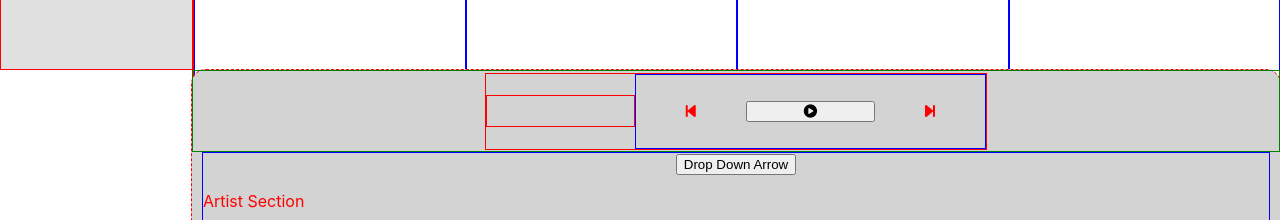
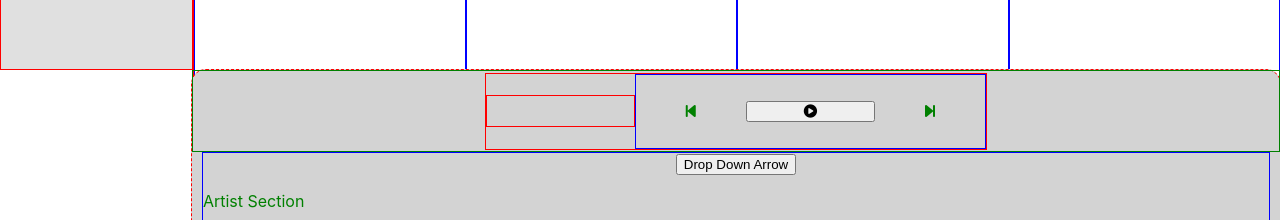
Before and after one commit to KevinKra/SoundStorm, a React (Create React App) app: page / in a window 1280 px wide. Shown: the part 732-952 px from the top of the page. Built offline with nearby package versions, Linux system fonts and the light colour scheme; no server answers.

Commit message:
Handle page transitions

```diff
--- a/src/components/SupportPage/SupportPage.js
+++ b/src/components/SupportPage/SupportPage.js
@@ -4,11 +4,25 @@ import AudioPlayer from "../../containers/AudioPlayer/AudioPlayer";
 import { connect } from "react-redux";
 
 class SupportPage extends Component {
+  state = {
+    displayFullPage: false
+  };
+
   handleStyles = () => {
+    console.log("fire");
+    if (
+      Object.keys(this.props.currentSong).length !== 0 &&
+      this.state.displayFullPage === true
+    ) {
+      return {
+        transform: "translateY(70vh)",
+        color: "red"
+      };
+    }
     if (Object.keys(this.props.currentSong).length === 0) {
       return {
         transform: "translateY(100vh)",
-        color: "red"
+        color: "green"
       };
     }
     return {
@@ -17,12 +31,12 @@ class SupportPage extends Component {
     };
   };
 
+  toggleExpand = () => {
+    const toggle = this.state.displayFullPage;
+    this.setState({ displayFullPage: !toggle });
+  };
+
   render() {
-    const hidePage = {
-      transform: "translateY(100vh)",
-      color: "red"
-    };
-
     return (
       <section className="SupportPage" style={this.handleStyles()}>
         <section className="CardControls">
@@ -30,7 +44,7 @@ class SupportPage extends Component {
         </section>
         <section className="ArtistBio">
           <header>
-            <button>Drop Down Arrow</button>
+            <button onClick={this.toggleExpand}>Drop Down Arrow</button>
           </header>
           <p>Artist Section</p>
         </section>
```
